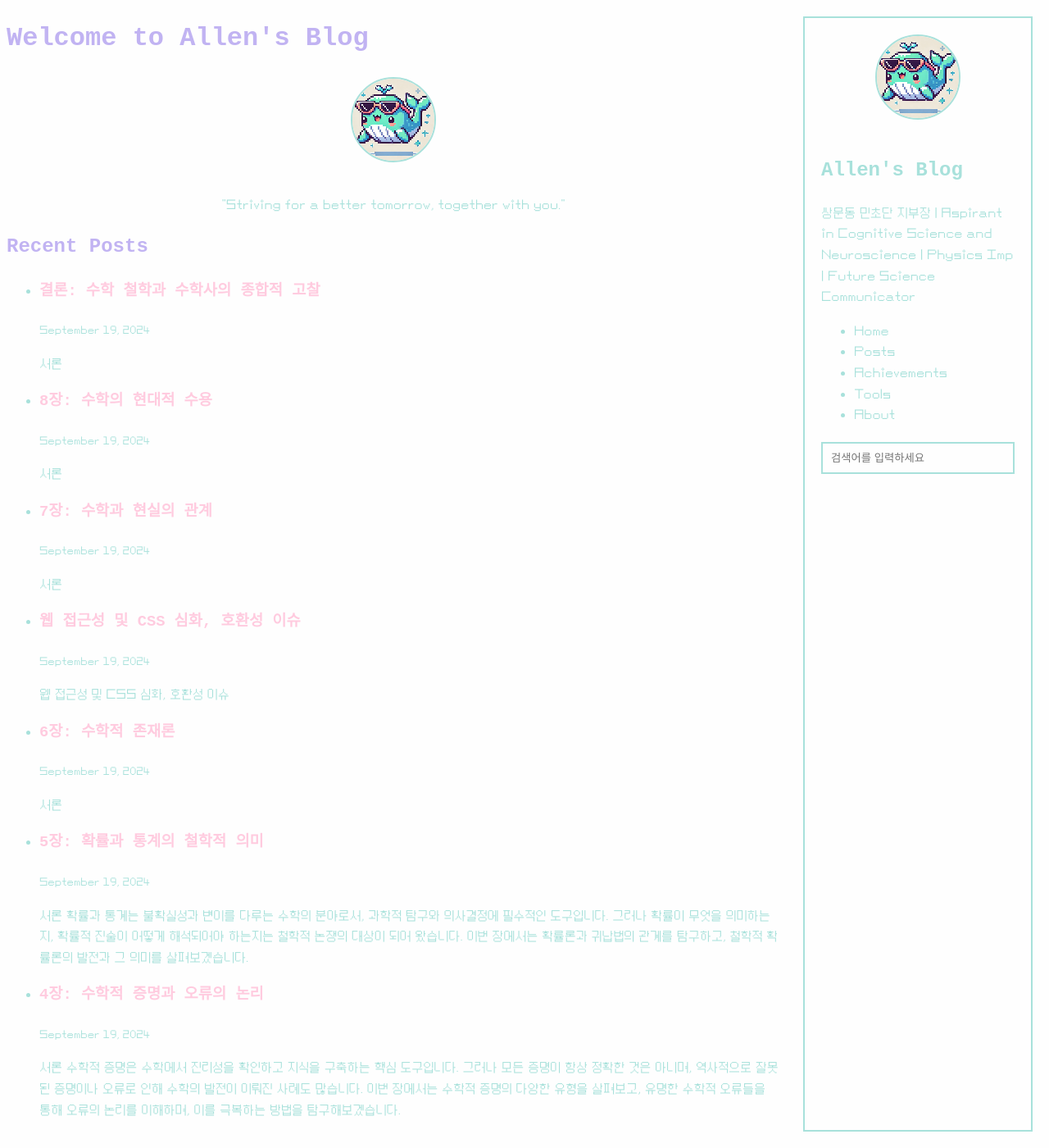
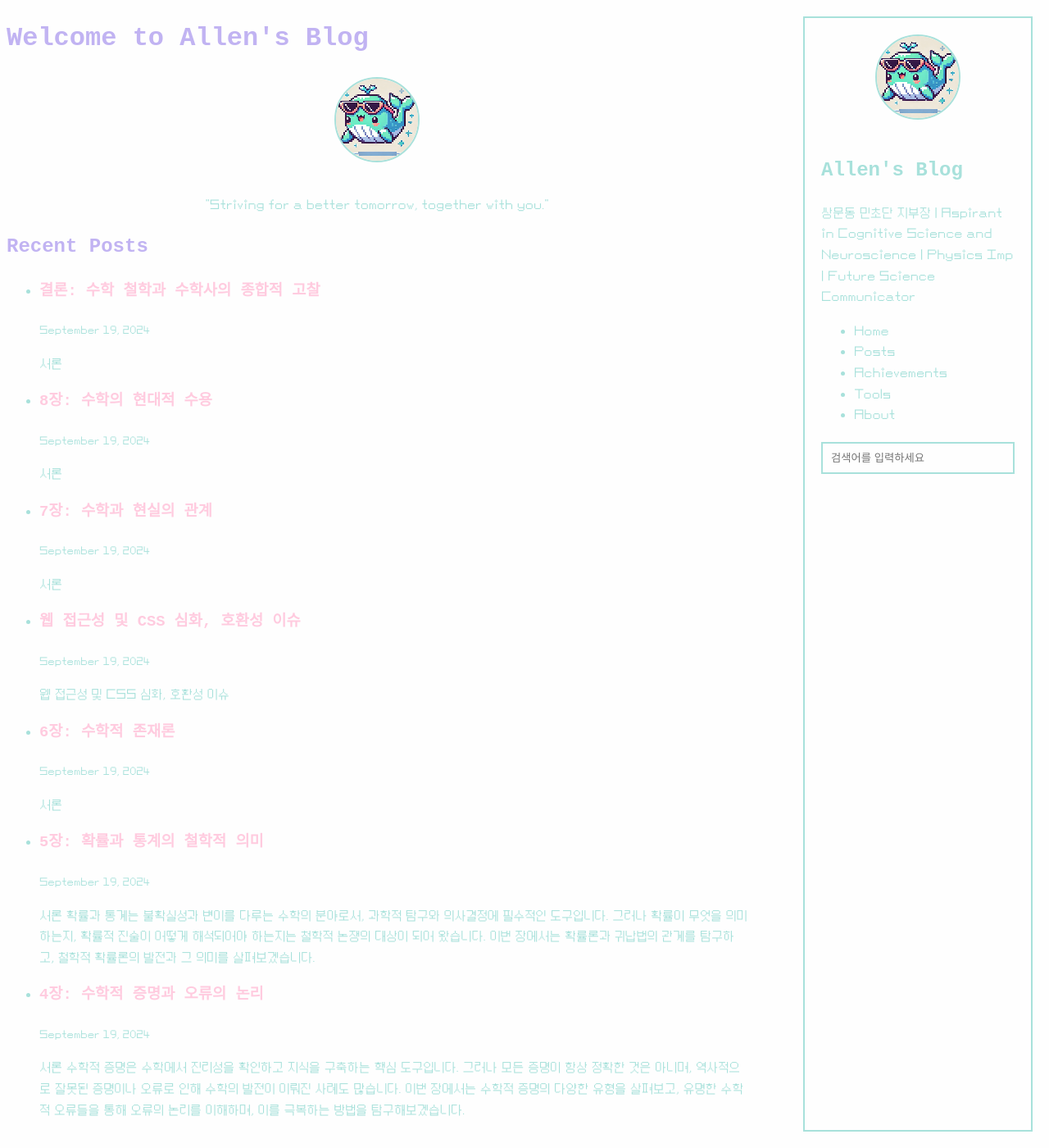
Before and after one commit to allenkang92/allenkang92.github.io, a Jekyll site: the page built from index.html, in a window 1280 px wide and 1400 px high. Shown: the whole window at 82% size. Built offline with Jekyll 4.4.1, drawn with Linux system fonts in a browser that asks for light colours; some web fonts are replaced.

Commit message:
글씨 겹침 방지 구현 중

```diff
--- a/assets/css/style.css
+++ b/assets/css/style.css
@@ -23,7 +23,7 @@
 /* 레이아웃 컨테이너 */
 .layout-container {
   display: flex;
-  max-width: 100%;
+  max-width: 1200px;
   margin: 0 auto;
   padding: 20px;
   box-sizing: border-box;
@@ -33,9 +33,9 @@
 /* 메인 콘텐츠 */
 .main-content {
   flex: 1;
-  padding-right: 20px; /* 콘텐츠 내부 여백 */
+  padding-right: 40px; /* 콘텐츠 내부 여백 */
   box-sizing: border-box;
-  margin-right: 300px; /* 사이드바와의 간격 */
+  margin-right: 340px; /* 사이드바와의 충분한 간격 */
 }
 
 /* 사이드바 */
@@ -118,13 +118,14 @@ h1, h2, h3 {
 
 /* 카테고리 드롭다운 스타일 */
 .categories select {
-  width: 180px; /* 드롭다운 너비 조정 */
-  padding: 5px;
+  width: 150px; /* 드롭다운 너비 조정 */
+  padding: 8px;
   border: 1px solid #A8E1DB;
   background-color: #fefefe;
   color: #A8E1DB;
   font-family: 'PFStardust', monospace;
   outline: none;
+  border-radius: 5px; /* 둥근 테두리 추가 */
 }
 
 /* 링크 스타일 */
@@ -262,7 +263,7 @@ footer {
   }
 
   .main-content {
-    margin-right: 300px;
+    margin-right: 320px;
   }
 }
 
```
Also changed, not shown: assets/css/main.css (+7 -6 lines).
